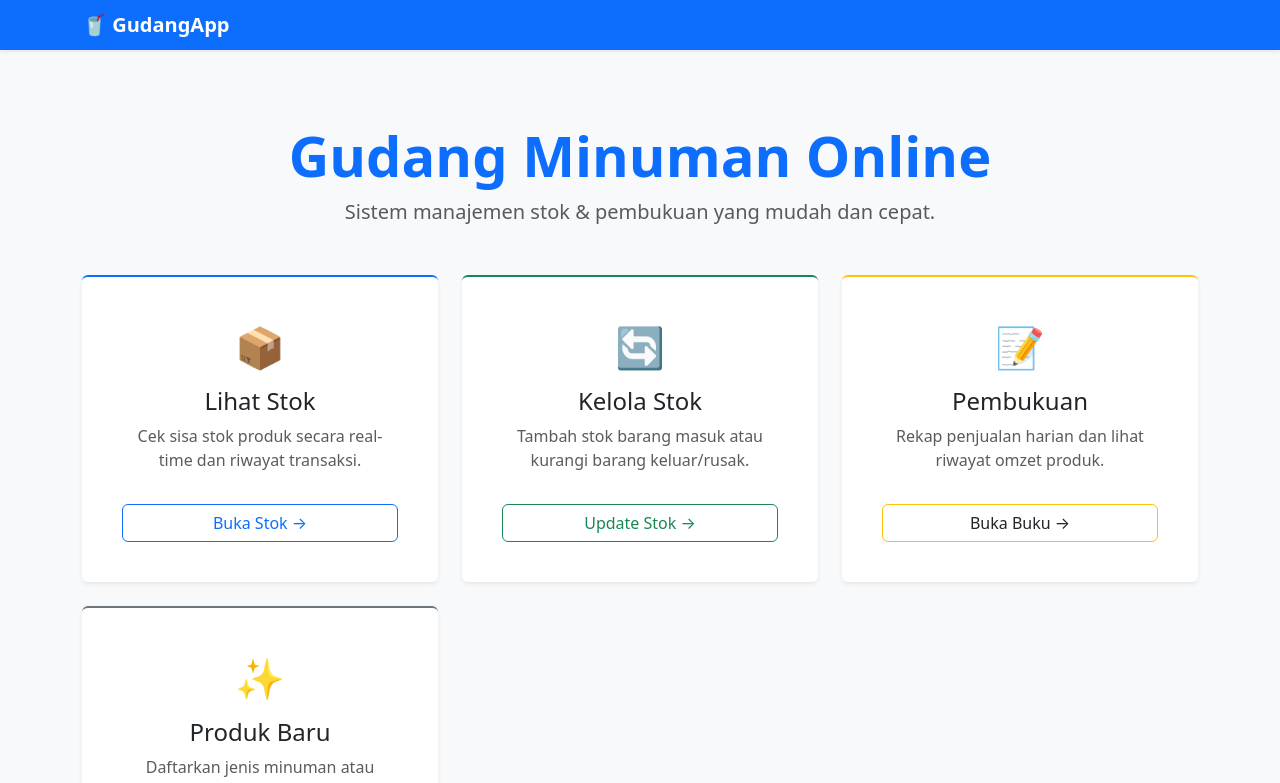
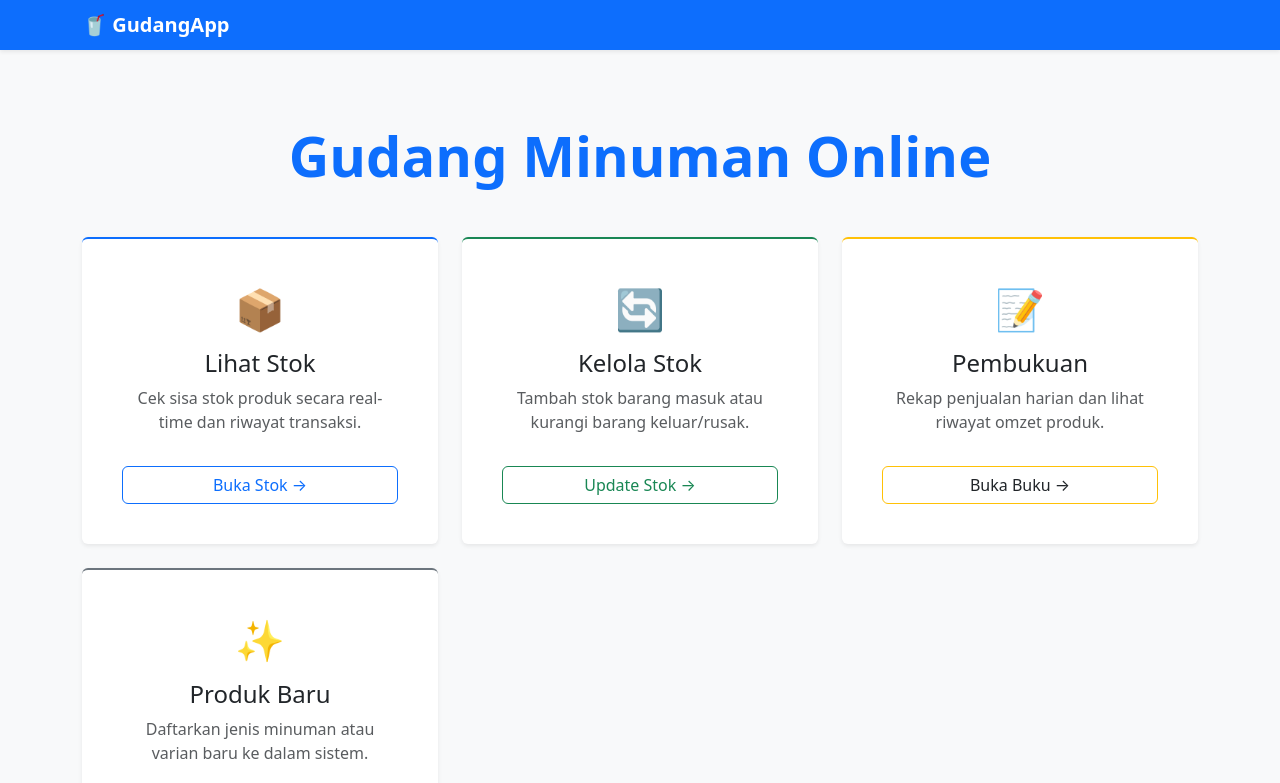
Before and after one commit to Felix-F07/gudang-online, a Next.js app: page / in a window 1280 px wide. Shown: the top 783 px of the page. Built offline with nearby package versions, Linux system fonts and the light colour scheme.

Commit message:
ganti dikit

```diff
--- a/app/page.tsx
+++ b/app/page.tsx
@@ -7,7 +7,7 @@ export default function Home() {
       <div className="text-center mb-5">
         <h1 className="display-4 fw-bold text-primary">Gudang Minuman Online</h1>
         <p className="lead text-muted">
-          Sistem manajemen stok & pembukuan yang mudah dan cepat.
+
         </p>
       </div>
 
```
